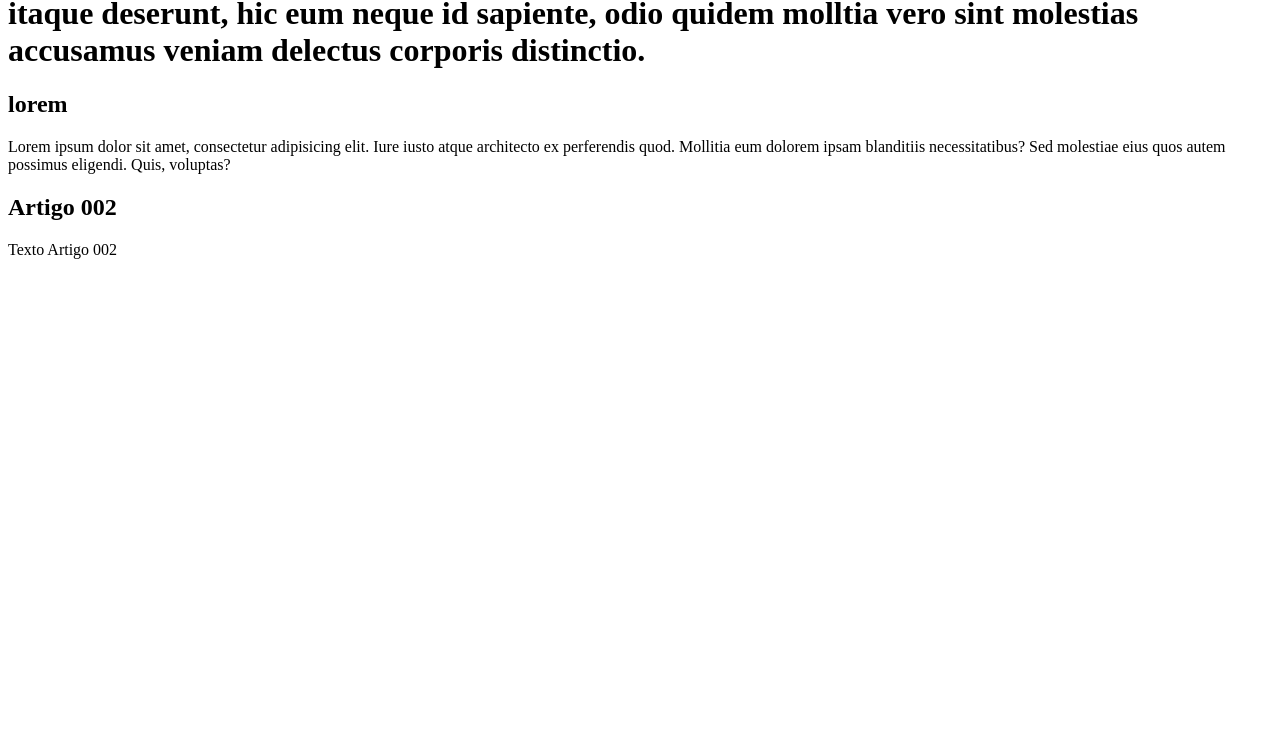
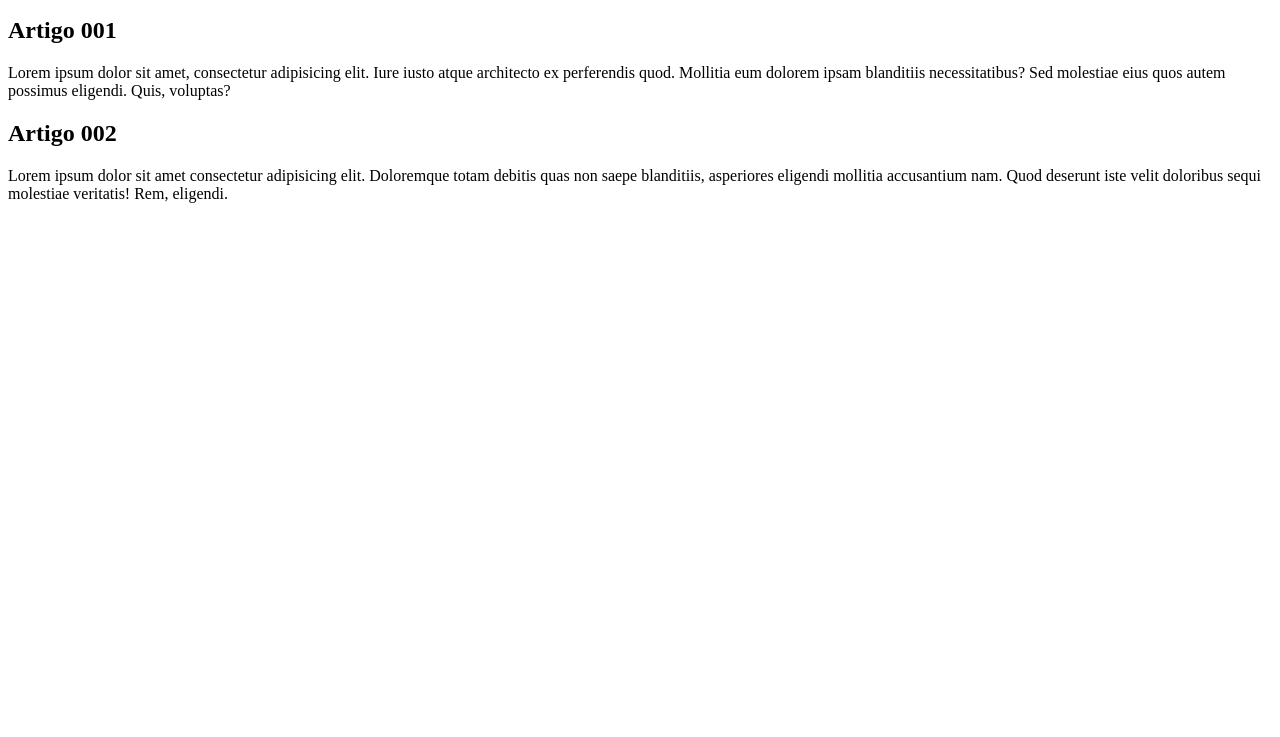
Before and after one commit to wellingtonzero21/projeto_site, a plain HTML site: page index.html in a window 1280 px wide. Shown: the part 63-800 px from the top of the page. Drawn offline with Linux system fonts and the light colour scheme.

Commit message:
alterei o conteudo

```diff
--- a/index.html
+++ b/index.html
@@ -8,15 +8,15 @@
 <body>
     <main>
         <header>
-            <h1>Lorem ipsum dolor, sit amet consectetur adipisicing elit. Recusandae, sint? Eius doloribus itaque deserunt, hic eum neque id sapiente, odio quidem molltia vero sint molestias accusamus veniam delectus corporis distinctio.</h1>
+            <h1>Titulo do site</h1>
         </header>
         <article>
-            <h2>lorem</h2>
+            <h2>Artigo 001</h2>
             <p>Lorem ipsum dolor sit amet, consectetur adipisicing elit. Iure iusto atque architecto ex perferendis quod. Mollitia eum dolorem ipsam blanditiis necessitatibus? Sed molestiae eius quos autem possimus eligendi. Quis, voluptas?</p>
         </article>
         <article>
             <h2>Artigo 002</h2>
-            <p>Texto Artigo 002</p>
+            <p>Lorem ipsum dolor sit amet consectetur adipisicing elit. Doloremque totam debitis quas non saepe blanditiis, asperiores eligendi mollitia accusantium nam. Quod deserunt iste velit doloribus sequi molestiae veritatis! Rem, eligendi.</p>
         </article>
     </main>
 </body>
```
